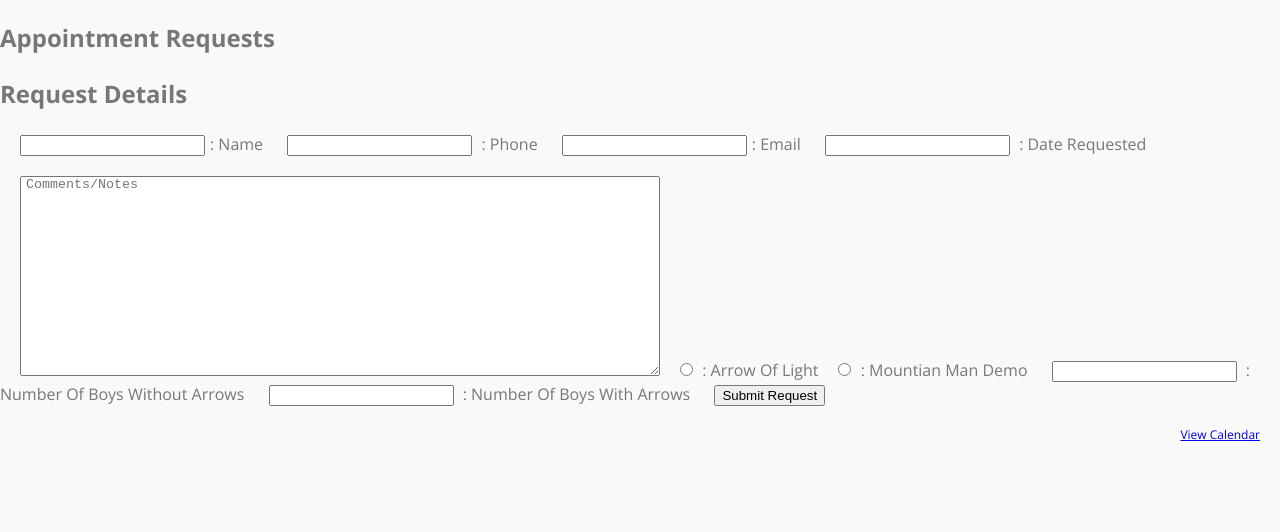
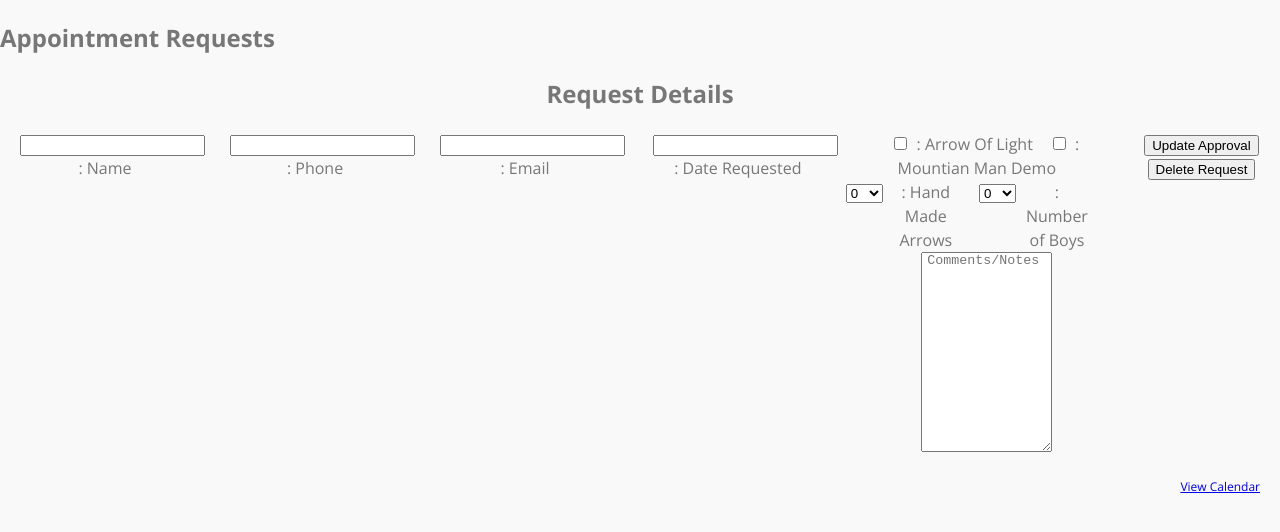
Before and after one commit to Design1Geek6/mountain-crafter-frontend, a React (Create React App) app: page /appointments in a window 1280 px wide. Shown: the top 532 px of the page. Built offline with nearby package versions, Linux system fonts and the light colour scheme.

Commit message:
added password, and number selectors

```diff
--- a/src/Form/Select.js
+++ b/src/Form/Select.js
@@ -1,32 +1,22 @@
 import React, { Component } from 'react'
-import ReactPropTypes from 'prop-types'
+
 
 export default class Select extends Component {
+    render() {
 
-    static propTypes = {
-        name: ReactPropTypes.string.isRequired,
-        options: ReactPropTypes.array.isRequired,
-        selectedOption: ReactPropTypes.string,
-        controlFunc: ReactPropTypes.func.isRequired,
-        placeholder: ReactPropTypes.string
+            let option = []
+            for (let i = 0; i <= 15; i++){
+                option.push(i)
             }
 
-    render() {
+            let theOptions = option.map((key) =>{
+                return <option value={key}>{key}</option>
+            })
+
             return (
-            <div className="form-group">
-                <select
-                    name={this.props.name}
-                    value={this.props.selectedOption}
-                    onChange={this.props.controlFunc}
-                    className="form-select">
-                    <option value="">{this.props.placeholder}</option>
-                    {this.props.options.map(opt => {
-                        return (
-                            <option
-                                key={opt}
-                                value={opt}>{opt}</option>
-                        )
-                    })}
+                <div>
+                    <select name="">
+                        {theOptions}
                     </select>
                 </div>
             )
--- a/src/Pages/Appointments.js
+++ b/src/Pages/Appointments.js
@@ -1,5 +1,6 @@
 import React, { Component } from 'react'
 import { Link } from 'react-router-dom'
+import Select from '../Form/Select'
 
 export default class Appointments extends Component {
 
@@ -15,21 +16,31 @@ export default class Appointments extends Component {
 
                     <section className="updateRequest">
                         <h1>Request Details</h1>
-                        <div className="appFormFlex">
-                            <form className="updateForm" method="post" action="/server, or http://server.com">
+
+                        <form className="updateForm" method="post" action="/server, or http://server.com">
+                            <div className="appFormFlex">
                                 <lable className="name"> <input id="nameUpdate" type="text" required />: Name </lable>
                                 <lable className="phone"><input id="phoneUpdate" type="number" required /> : Phone </lable>
                                 <lable className="email"><input id="emailUpdate" type="email" required />: Email </lable>
                                 <lable className="date"><input className="dateUpdate" required /> : Date Requested </lable>
-                                <textarea className="commentBox" placeholder="Comments/Notes" />
-                                <lable className="#"><input type="radio" required /> : Arrow Of Light</lable>
-                                <lable className="#"><input type="radio" required /> : Mountian Man Demo </lable>
-                                <input list="quantity" /><lable className="#"> : Number Of Boys Without Arrows </lable>
-                                <input list="quantity" /><lable className="#"> : Number Of Boys With Arrows </lable>
+                                <div className="selectionFlex">
+                                    <lable className="#"><input type="checkbox" required /> : Arrow Of Light</lable>
+                                    <lable className="#"><input type="checkbox" required /> : Mountian Man Demo </lable>
+                                    <div className="selectQty">
+                                        <Select /> <lable className="qtyLable">: Hand Made Arrows</lable>
+                                        <Select /> <lable className="qtyLable">: Number of Boys</lable>
+                                    </div>
+                                    <div className="commentBoxFlex">
+                                        <textarea className="commentBox" placeholder="Comments/Notes" />
+                                    </div>
+                                </div>
+                                <div className="btnFlex">
+                                    <input className="btn" onClick={this.handleOnClick} type="submit" value="Update Approval" />
+                                    <input className="btn" onClick={this.handleOnClick} type="submit" value="Delete Request" />
+                                </div>
+                            </div>
+                        </form>
 
-                                <input className="btn" onClick={this.handleOnClick} type="submit" value="Submit Request" />
-                            </form>
-                        </div>
                     </section>
                 </div>
                 <div className='link schedLink'>
--- a/src/Pages/Scheduler.js
+++ b/src/Pages/Scheduler.js
@@ -1,5 +1,5 @@
 import React, { Component } from 'react'
-import { Link } from 'react-router-dom'
+import { Redirect } from 'react-router-dom'
 import dateFns from "date-fns"
 import Select from '../Form/Select'
 
@@ -12,7 +12,9 @@ export default class Scheduler extends Component {
         phone: '',
         email: '',
         date: '',
-        notes: ''
+        notes: '',
+        password: '',
+        redirect: false
 
     };
 
@@ -154,11 +156,21 @@ export default class Scheduler extends Component {
         })
     }
 
-    handleAgeRangeSelect(e) {
-        this.setState({ ownerAgeRangeSelection: e.target.value });
-      }
+    validatePass = ()=> {
+        if(this.state.password === '1'){
+            // return <Redirect to="/Appointments" />
+            return this.setState({redirect: true})
+        }else{
+            alert('Invalid Password');
+            return false;
+        }
+    }
 
     render() {
+        const { redirect } = this.state
+        if(redirect){
+            return <Redirect to="/Appointments" />
+        }
         return (
             <div>
                 <section className="sched">
@@ -196,17 +208,16 @@ export default class Scheduler extends Component {
                             <lable className="email"><input id="emailInput" type="email" required />: Email </lable>
                             <lable className="date"><input className="dateInput" required /> : Date Requested </lable>
                             <div className="selectionFlex">
-                                <lable className="aofl"><input type="radio" required /> : Arrow Of Light</lable>
-                                <lable className="mmDemo"><input type="radio" required /> : Mountian Man Demo </lable>
-                                <Select
-                                    name={'ageRange'}
-                                    placeholder={'Choose your age range'}
-                                    controlFunc={this.handleAgeRangeSelect}
-                                    options={this.state.ageOptions}
-                                    selectedOption={this.state.ownerAgeRangeSelection} />
+                                <lable className="mmDemo"><input type="checkbox" required /> : Mountian Man Demo </lable>
+                                <lable className="aofl"><input type="checkbox" required /> : Arrow Of Light</lable>
+                                <div className="selectQty">
+                                <Select /> <lable className="qtyLable">: Hand Made Arrows</lable>
+                                <Select /> <lable className="qtyLable">: Number of Boys</lable>
+                                </div>
                             </div>
                         </div>
                         <div className="commentBoxFlex">
+                        <p>{'(If ordering arrows, please type in the boys names in the comment box below, exactly as you want it on the arrows)'}</p>
                             <textarea className="commentBox" placeholder="Comments/Notes" />
                         </div>
 
@@ -217,7 +228,9 @@ export default class Scheduler extends Component {
 
 
                 <div className='link appointLink'>
-                    <Link to="/appointments">Administrator Login</Link>
+                    <lable>Administrator Login:<input id="password" type="password" onChange={(e)=>{
+                        this.setState({password:e.target.value} )
+                    }} /></lable><button onClick={this.validatePass}>ENTER</button>
                 </div>
             </div>
         )
--- a/src/css/App.css
+++ b/src/css/App.css
@@ -238,7 +238,7 @@ main {
 
 /* form and misc Styling*/
 
-.sched, .requestDate, .appointLink{
+.sched, .requestDate, .appointLink, .updateRequest{
   text-align: center;
 }
 
@@ -282,7 +282,7 @@ main {
   margin: 5px;
 }
 
-.scheduleFormFlex{
+.scheduleFormFlex, .appFormFlex{
   display: flex;
   justify-content: center;
 }
@@ -292,6 +292,16 @@ input{
   margin-right: 5px;
 }
 
+.qtyLable{
+  margin-left: 10px;
+  margin-right: 20px;
+}
+
+.selectQty{
+  display: flex;
+  justify-content: flex-end;
+}
+
 textarea{
   margin-left: 20px;
   padding: 0px;
@@ -299,7 +309,6 @@ textarea{
 
 .commentBox{
   padding-left: 5px;
-  margin-top: 20px;
   width: 50%;
   height: 200px;
 }
```
Also changed, not shown: 1 other file (tests, documents, lock files or other folders). Lines whose indentation alone changed are shown as unchanged.
